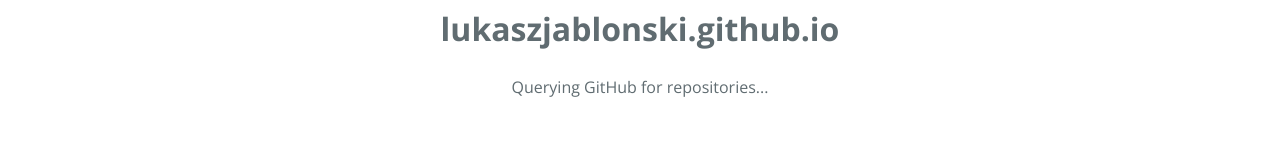
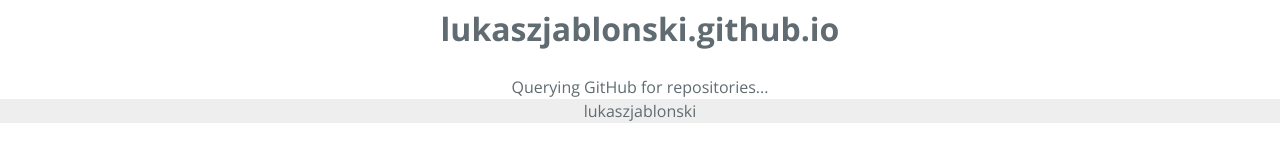
Before and after one commit to lukaszjablonski/lukaszjablonski.github.com, a plain HTML site: page index.html in a window 1280 px wide. Shown: the part 322-484 px from the top of the page. Drawn offline with nearby package versions, Linux system fonts and the light colour scheme; no server answers.

Commit message:
Update index.html

```diff
--- a/index.html
+++ b/index.html
@@ -26,6 +26,7 @@
     </section>
 
     <footer>
+      lukaszjablonski
     </footer>
 
   </body>
```
